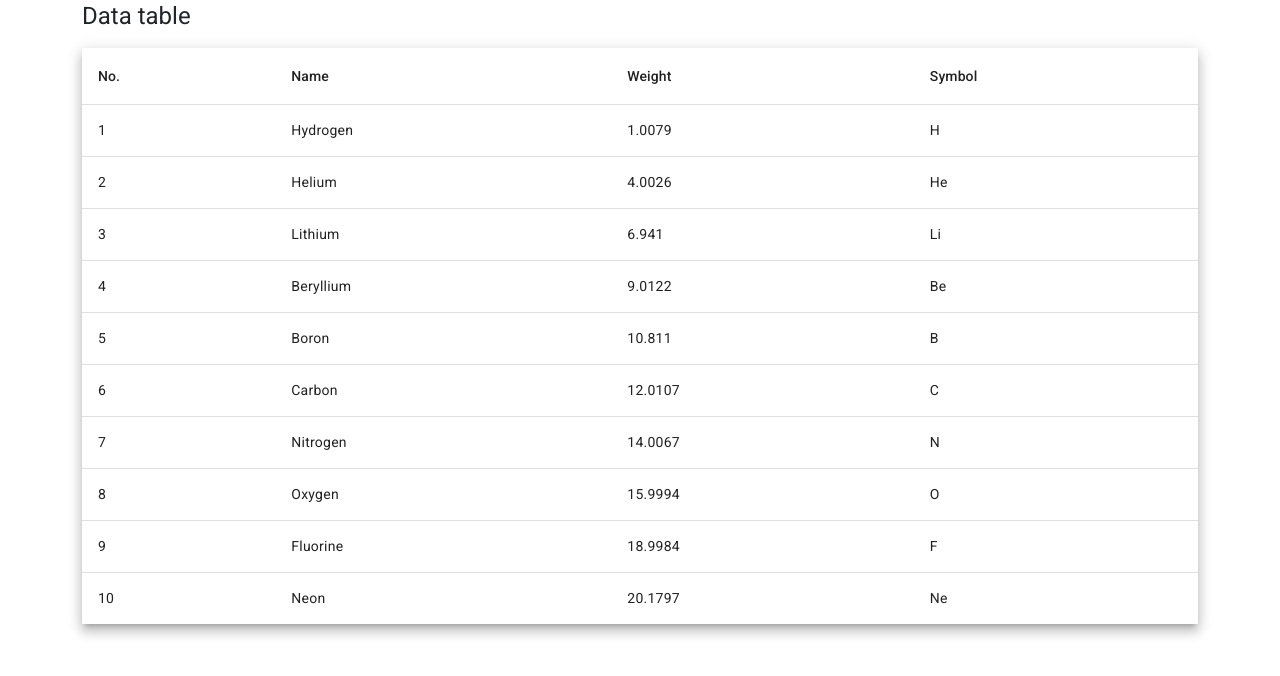
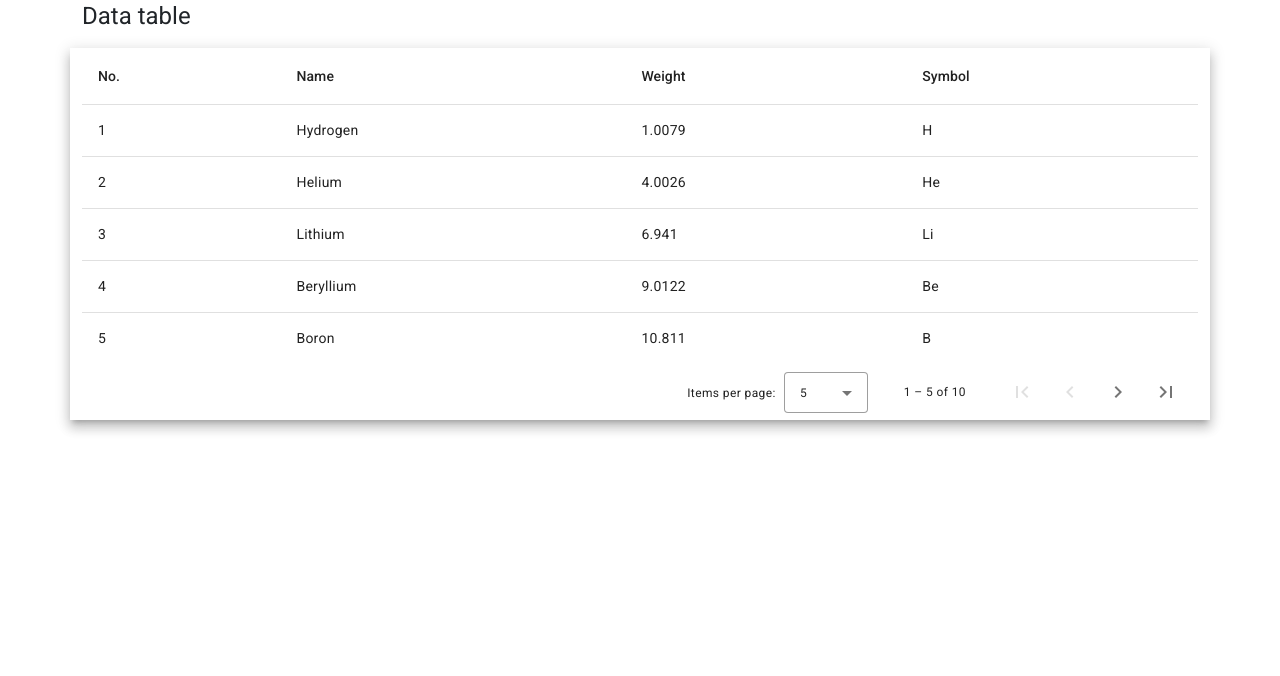
Before and after one commit to lwendii/angular-tables, an Angular app: page /home in a window 1280 px wide. Shown: the top 676 px of the page. Built offline with nearby package versions, Linux system fonts and the light colour scheme.

Commit message:
added paginator

```diff
--- a/src/app/overview/overview.component.html
+++ b/src/app/overview/overview.component.html
@@ -6,9 +6,9 @@
     </div>
 
     <div class="row">
-        <div class="col">
+        <div class="col mat-elevation-z8 demo-table">
 
-            <table mat-table [dataSource]="dataSource" class="mat-elevation-z8 demo-table">
+            <table mat-table [dataSource]="dataSource" >
                 <ng-container *ngFor="let column of columns" [matColumnDef]="column.columnDef">
                     <th mat-header-cell *matHeaderCellDef>
                         {{column.header}}
@@ -22,6 +22,11 @@
                 <tr mat-row *matRowDef="let row; columns: displayedColumns;"></tr>
             </table>
 
+            <mat-paginator [pageSizeOptions]="[5, 10, 20]"
+                            showFirstLastButtons
+                            aria-label="Select page">
+            </mat-paginator>
+
         </div>
     </div>
 </div>
--- a/src/app/overview/overview.component.ts
+++ b/src/app/overview/overview.component.ts
@@ -1,4 +1,6 @@
-import { Component } from '@angular/core';
+import { AfterViewInit, Component, ViewChild } from '@angular/core';
+import { MatPaginator } from '@angular/material/paginator';
+import { MatTableDataSource } from '@angular/material/table';
 
 export interface PeriodicElement {
   name: string;
@@ -25,7 +27,11 @@ const ELEMENT_DATA: PeriodicElement[] = [
   templateUrl: './overview.component.html',
   styleUrls: ['./overview.component.scss']
 })
-export class OverviewComponent {
+export class OverviewComponent implements AfterViewInit {
+  @ViewChild(MatPaginator) paginator!: MatPaginator;
+
+
+
   columns = [
     {
       columnDef: 'position',
@@ -48,6 +54,10 @@ export class OverviewComponent {
       cell: (element: PeriodicElement) => `${element.symbol}`,
     },
   ];
-  dataSource = ELEMENT_DATA;
+  dataSource = new MatTableDataSource<PeriodicElement>(ELEMENT_DATA);
   displayedColumns = this.columns.map(c => c.columnDef);
+
+  ngAfterViewInit() {
+    this.dataSource.paginator = this.paginator;
+  }
 }
```
